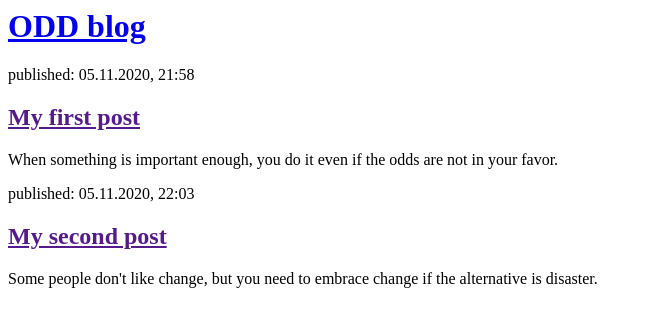
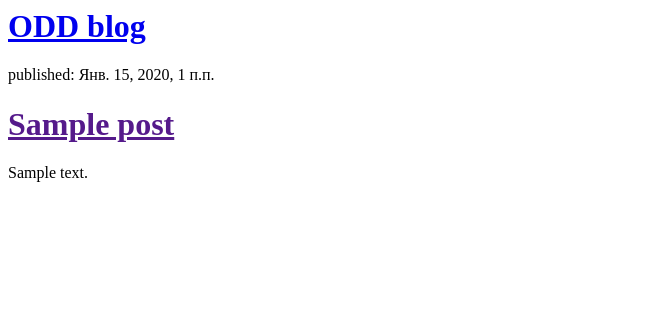
Before and after one commit to odianboy/my-first-blog, a Django app: page / in a window 1280 px wide. Shown: the top 327 px of the page, without its empty margins (0-652 px from the left). Run offline with Django 3.2, Linux system fonts and the light colour scheme; tables that the repository leaves empty hold one stand-in row (values such as "Sample post").

Commit message:
Modified templates to display posts from database.

```diff
--- a/blog/templates/blog/post_list.html
+++ b/blog/templates/blog/post_list.html
@@ -7,16 +7,10 @@
         <h1><a href="/">ODD blog</a> </h1>
         </div>
 
-        <div>
-            <p>published: 05.11.2020, 21:58</p>
-            <h2><a href="">My first post</a></h2>
-            <p>When something is important enough, you do it even if the odds are not in your favor.</p>
-        </div>
-
-        <div>
-            <p>published: 05.11.2020, 22:03</p>
-            <h2><a href="">My second post</a></h2>
-            <p>Some people don't like change, but you need to embrace change if the alternative is disaster.</p>
-        </div>
-    </body>
-</html>
+{% for post in posts %}
+    <div>
+        <p>published: {{ post.published_date }}</p>
+        <h1><a href="">{{ post.title }}</a></h1>
+        <p>{{ post.text|linebreaksbr }}</p>
+    </div>
+{% endfor %}
--- a/blog/views.py
+++ b/blog/views.py
@@ -1,5 +1,8 @@
 from django.shortcuts import render
+from django.utils import timezone
+from .models import Post
 
 
 def post_list(request):
-    return render(request, 'blog/post_list.html', {})
+    posts = Post.objects.filter(published_date__lte=timezone.now()).order_by('published_date')
+    return render(request, 'blog/post_list.html', {'posts': posts})
```
